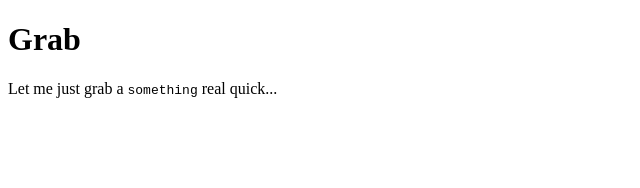
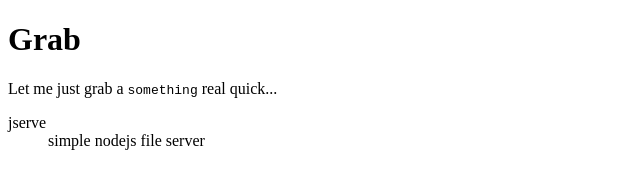
Before and after one commit to omrilotan/grab, a plain HTML site: page index.html in a window 1280 px wide. Shown: the whole page, without its empty margins (0-640 px from the left). Drawn offline with Linux system fonts and the light colour scheme.

Commit message:
Add jserve

```diff
--- a/index.html
+++ b/index.html
@@ -12,7 +12,11 @@
     <body>
         <h1>Grab</h1>
         <p>
-        Let me just grab a <kbd>something</kbd> real quick...
+            Let me just grab a <kbd>something</kbd> real quick...
         </p>
+        <dl>
+            <dt>jserve</dt>
+            <dd>simple nodejs file server</dd>
+        </dl>
     </body>
 </html>
```
